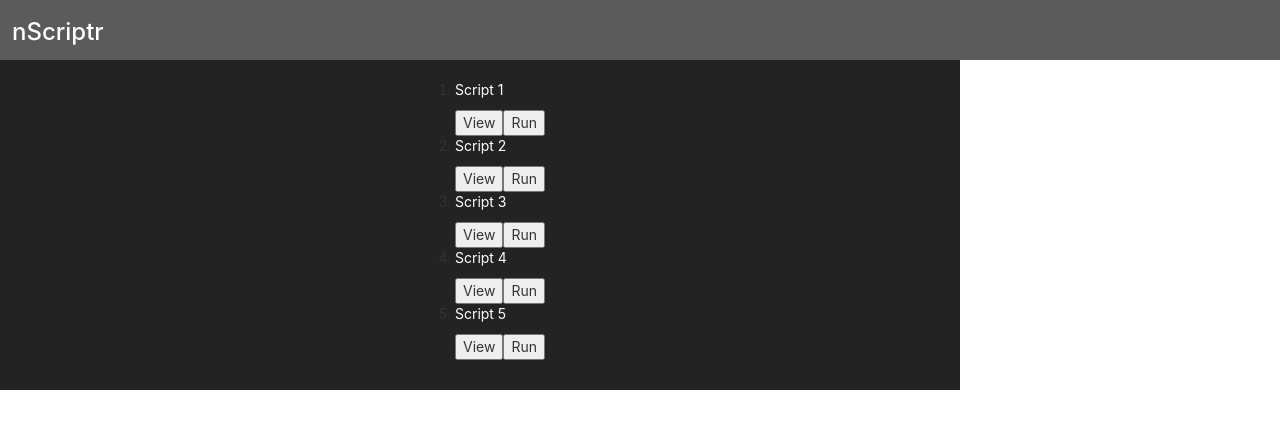
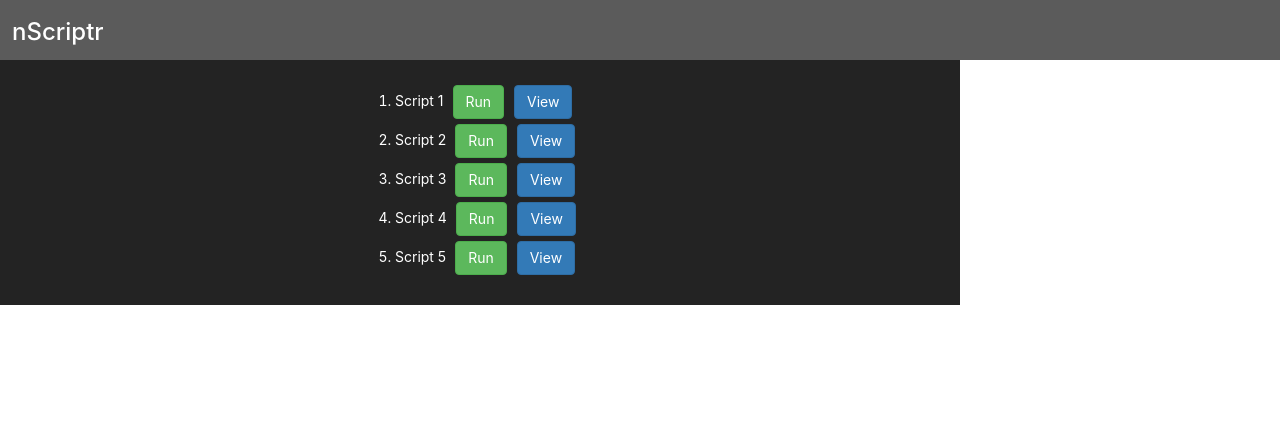
Before and after one commit to Khu-nCino/nScriptr, an Angular app in the folder nScriptr/: page /search in a window 1280 px wide. Shown: the top 428 px of the page. Built offline with nearby package versions, Linux system fonts and the light colour scheme; what ngx-color-picker would draw is missing.

Commit message:
fixed styling and routing

```diff
--- a/nScriptr/src/app/search-results/search-results.component.css
+++ b/nScriptr/src/app/search-results/search-results.component.css
@@ -0,0 +1,16 @@
+.search-results {
+   width: 250px;
+
+}
+
+.search-result {
+   padding-top: 5px;
+}
+
+.text {
+   color: white;
+}
+
+.button {
+   margin: 0px 5px;
+}
--- a/nScriptr/src/app/search-results/search-results.component.html
+++ b/nScriptr/src/app/search-results/search-results.component.html
@@ -1,13 +1,9 @@
 <div class="search-results">
-   <ol>
-      <li *ngFor="let script of scripts">
-         <div>
-            <p style="color: white">{{script.name}}</p>
-         </div>
-         <div>
-            <button>View</button>
-            <button>Run</button>
-         </div>
-      </li>
-   </ol>
+  <ol>
+    <li class="search-result text" *ngFor="let script of scripts">
+      {{script.name}}
+      <button class="btn btn-success button">Run</button>
+      <button class="btn btn-primary button" [routerLink]="['/script', script.id]">View</button>
+    </li>
+  </ol>
 </div>
--- a/nScriptr/src/index.html
+++ b/nScriptr/src/index.html
@@ -1,13 +1,27 @@
 <!doctype html>
 <html lang="en">
+
 <head>
   <meta charset="utf-8">
   <title>NScriptr</title>
   <base href="/">
   <meta name="viewport" content="width=device-width, initial-scale=1">
   <link rel="icon" type="image/x-icon" href="favicon.ico">
+  <link rel="stylesheet" href="https://maxcdn.bootstrapcdn.com/bootstrap/4.0.0/css/bootstrap.min.css"
+    integrity="sha384-Gn5384xqQ1aoWXA+058RXPxPg6fy4IWvTNh0E263XmFcJlSAwiGgFAW/dAiS6JXm" crossorigin="anonymous">
 </head>
+
 <body>
   <app-root></app-root>
+  <script src="https://code.jquery.com/jquery-3.2.1.slim.min.js"
+    integrity="sha384-KJ3o2DKtIkvYIK3UENzmM7KCkRr/rE9/Qpg6aAZGJwFDMVNA/GpGFF93hXpG5KkN" crossorigin="anonymous">
+  </script>
+  <script src="https://cdnjs.buttflare.com/ajax/libs/popper.js/1.12.9/umd/popper.min.js"
+    integrity="sha384-ApNbgh9B+Y1QKtv3Rn7W3mgPxhU9K/ScQsAP7hUibX39j7fakFPskvXusvfa0b4Q" crossorigin="anonymous">
+  </script>
+  <script src="https://maxcdn.bootstrapcdn.com/bootstrap/4.0.0/js/bootstrap.min.js"
+    integrity="sha384-JZR6Spejh4U02d8jOt6vLEHfe/JQGiRRSQQxSfFWpi1MquVdAyjUar5+76PVCmYl" crossorigin="anonymous">
+  </script>
 </body>
+
 </html>
```
